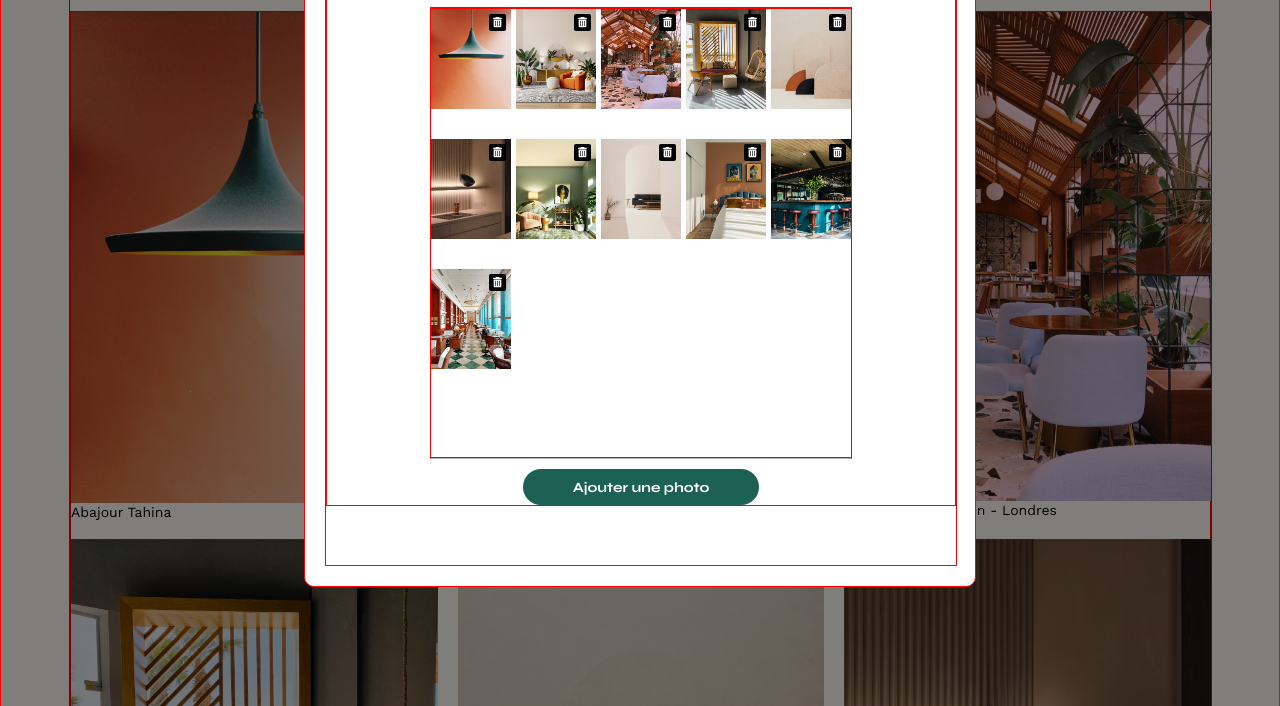
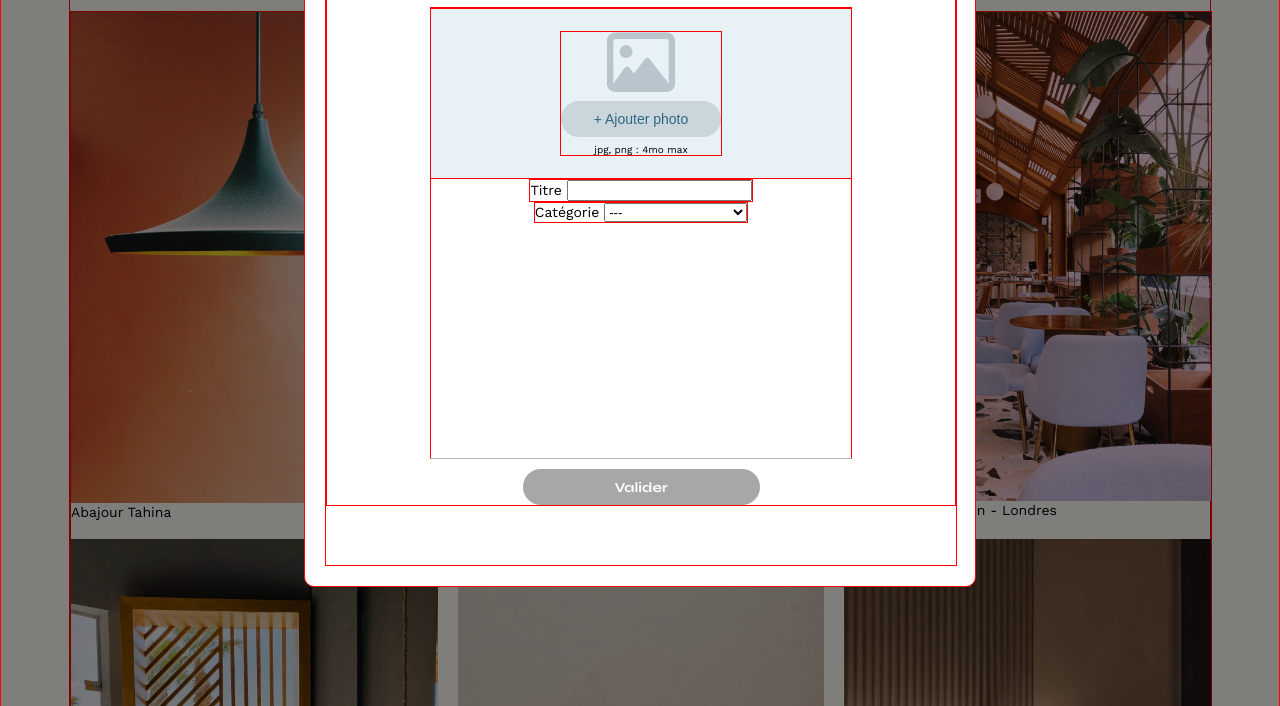
Before and after one commit to MisterO1/Projet_OC3, a plain HTML site: page FrontEnd/homepage.html in a window 1280 px wide. Shown: the part 744-1450 px from the top of the page. Drawn offline with nearby package versions, Linux system fonts and the light colour scheme; no server answers.

Commit message:
style : modal #3 : upload file

```diff
--- a/FrontEnd/assets/homepage.css
+++ b/FrontEnd/assets/homepage.css
@@ -14,6 +14,9 @@ body{
     flex-direction: column;
     align-items: center;
     position: relative;
+}
+button {
+    cursor: pointer;
 }
 .edit-bar {
     background-color: #000;
@@ -112,21 +115,13 @@ body{
     padding: 15px 0 50px 0 ;
 }
 
-/* .gallery-works {
-    display: flex;
-    flex-wrap: wrap;
-    justify-content: baseline;
-    margin: 0 100px;
-    row-gap: 9px;
-    column-gap: 9px;
-    height: 440px;
-    border-bottom: 1px solid #B3B3B3;
-} */
 .modal .container {
     width: 420px;
     height: 450px;
     display: flex;
-    justify-content: center;
+    flex-direction: column;
+    /* justify-content: center; */
+    align-items: center;
     border-bottom: 1px solid #B3B3B3;
 }
 .gallery-works {
@@ -149,18 +144,59 @@ body{
     width: 80px;
     height: 100px;
 }
-.modal-content button {
+.modal-gallery > button {
+    background-color: #1D6154;
+}
+.form-works > button {
+    background-color: #A7A7A7;
+}
+.form-works > button.active {
+    background-color: #1D6154;
+}
+.modal-gallery > button,
+.form-works > button {
     border: none;
     border-radius: 60px;
     height: 36px;
-    padding: 11px 50px;
-    background-color: #1D6154;
+    width: 237px;
+    /* padding: 11px 50px; */
     color: #fff;
     font-size: 14px;
     font-family: "Syne";
     font-weight: 700;
-    cursor: pointer;
-    display: flex;
-    align-items: center;
+    text-align: center;
     margin-top: 10px;
 }
+
+.form-works {
+    display: flex;
+    flex-direction: column;
+    align-items: center;
+}
+.upload-space {
+    width: 100%;
+    height: 169px;
+    background-color: #E8F1F6;
+    display: flex;
+    justify-content: center;
+    align-items: center;
+}
+.upload-space-content {
+    display: flex;
+    flex-direction: column;
+    justify-content: center;
+    align-items: center;
+    gap: 8px;
+}
+.upload-space-content p {
+    font-size: 10px;
+}
+#fileSelect {
+    border: none;
+    border-radius: 50px;
+    font-weight: 500;
+    font-size: 14px;
+    color: #306685;
+    padding: 10px 33px;
+    background-color: #CBD6DC;
+}
--- a/FrontEnd/homepage.html
+++ b/FrontEnd/homepage.html
@@ -134,8 +134,8 @@
 				</svg>
 			</div>
 			<div class="modal-content">
-				<div class="modal-gallery active">
-					<h2 class="modal-title active">Galerie photo</h2>
+				<div class="modal-gallery">
+					<h2 class="modal-title">Galerie photo</h2>
 					<div class="container">
 						<div class="gallery-works">
 							<figure>
@@ -217,13 +217,38 @@
 							</figure>
 						</div>
 					</div>
-
 					<button>Ajouter une photo</button>
 				</div>
-				<div class="modal-form">
-					<h2 class="modal-title">Ajout photo</h2>
-					<form class="form-works"></form>
-					<button>Valider</button>
+				<div class="modal-form active">
+					<form class="form-works" method="">
+						<h2 class="modal-title">Ajout photo</h2>
+						<div class="container">
+							<div class="upload-space">
+								<div class="upload-space-content">
+									<svg width="70" height="61" viewBox="0 0 70 61" fill="none" xmlns="http://www.w3.org/2000/svg">
+										<path d="M60.5517 6.88793C61.7228 6.88793 62.681 7.84612 62.681 9.01724V51.5768L62.0156 50.7118L43.9165 27.2894C43.3176 26.5042 42.3727 26.0517 41.3879 26.0517C40.4031 26.0517 39.4715 26.5042 38.8594 27.2894L27.8136 41.5824L23.7546 35.8998C23.1557 35.0614 22.1975 34.569 21.1595 34.569C20.1214 34.569 19.1632 35.0614 18.5644 35.9131L7.91783 50.8183L7.31896 51.6434V51.6034V9.01724C7.31896 7.84612 8.27715 6.88793 9.44827 6.88793H60.5517ZM9.44827 0.5C4.75048 0.5 0.93103 4.31945 0.93103 9.01724V51.6034C0.93103 56.3012 4.75048 60.1207 9.44827 60.1207H60.5517C65.2495 60.1207 69.069 56.3012 69.069 51.6034V9.01724C69.069 4.31945 65.2495 0.5 60.5517 0.5H9.44827ZM20.0948 26.0517C20.9337 26.0517 21.7644 25.8865 22.5394 25.5655C23.3144 25.2444 24.0186 24.7739 24.6118 24.1807C25.2049 23.5876 25.6755 22.8834 25.9965 22.1083C26.3175 21.3333 26.4828 20.5027 26.4828 19.6638C26.4828 18.8249 26.3175 17.9943 25.9965 17.2192C25.6755 16.4442 25.2049 15.74 24.6118 15.1468C24.0186 14.5537 23.3144 14.0831 22.5394 13.7621C21.7644 13.4411 20.9337 13.2759 20.0948 13.2759C19.2559 13.2759 18.4253 13.4411 17.6503 13.7621C16.8752 14.0831 16.171 14.5537 15.5779 15.1468C14.9847 15.74 14.5142 16.4442 14.1931 17.2192C13.8721 17.9943 13.7069 18.8249 13.7069 19.6638C13.7069 20.5027 13.8721 21.3333 14.1931 22.1083C14.5142 22.8834 14.9847 23.5876 15.5779 24.1807C16.171 24.7739 16.8752 25.2444 17.6503 25.5655C18.4253 25.8865 19.2559 26.0517 20.0948 26.0517Z" fill="#B9C5CC"/>
+									</svg>
+									<input type="file" name="fileElem" id="fileElem" accept="image/jpg, image/png" style="display:none;">
+									<button id="fileSelect" type="button">+ Ajouter photo</button>
+									<p>jpg, png : 4mo max</p>
+								</div>
+							</div>
+							<div>
+								<label for="work-name" id="work-name">Titre</label>
+								<input type="text" name="work-name" id="">
+							</div>
+							<div>
+								<label for="category" id="category">Catégorie</label>
+								<select name="category" id="category">
+									<option value="">---</option>
+									<option value="Objets">Objets</option>
+									<option value="Appartements">Appartements</option>
+									<option value="Hotels & restaurants">Hotels & restaurants</option>
+								</select>
+							</div>
+						</div>
+						<button>Valider</button>
+					</form>
 				</div>
 			</div>
 		</div>
--- a/FrontEnd/homepage.js
+++ b/FrontEnd/homepage.js
@@ -30,7 +30,7 @@ async function printWorks(category) {
     }
 }
 
-// ****** modal : handle adding and deleting works *******
+// ****** modal : handle adding and deleting works ******* //
 const editBtn = document.querySelector(".edit")
 editBtn.addEventListener("click", ()=>{
     document.querySelector(".modal").classList.add("active")
@@ -42,9 +42,10 @@ closeBtn.addEventListener("click", ()=>{
 })
 
 const backBtn = document.querySelector(".icon-back")
-backBtn.addEventListener("click", ()=>{
+backBtn.addEventListener("click", function(){
     document.querySelector(".modal-form").classList.remove("active")
     document.querySelector(".modal-gallery").classList.add("active")
+    this.classList.remove("active")
 })
 const addWorkBtn = document.querySelector(".modal-gallery button")
 addWorkBtn.addEventListener("click", ()=>{
@@ -52,3 +53,10 @@ addWorkBtn.addEventListener("click", ()=>{
     document.querySelector(".modal-form").classList.add("active")
     backBtn.classList.add("active")
 })
+
+const fileSelect = document.getElementById("fileSelect");
+const fileElem = document.getElementById("fileElem");
+
+fileSelect.addEventListener("click",() => {
+    fileElem.click()
+})
```
